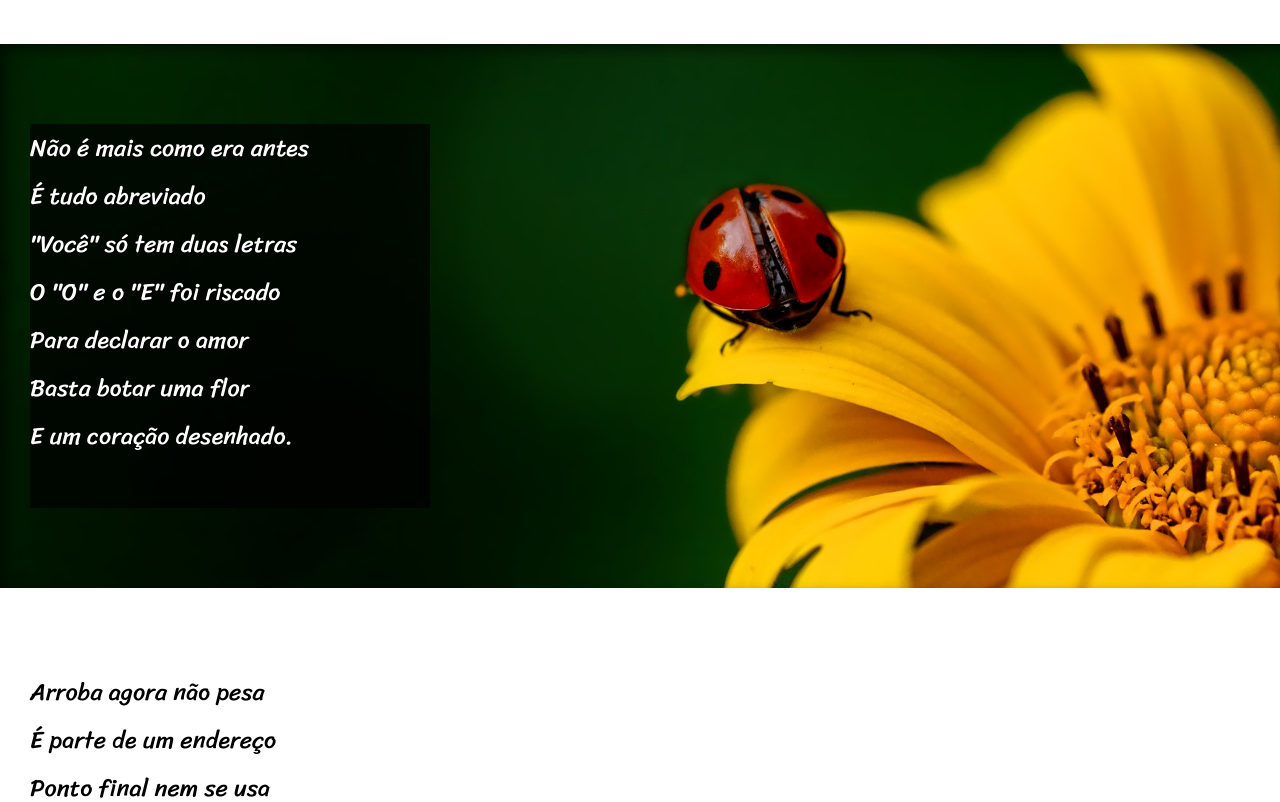
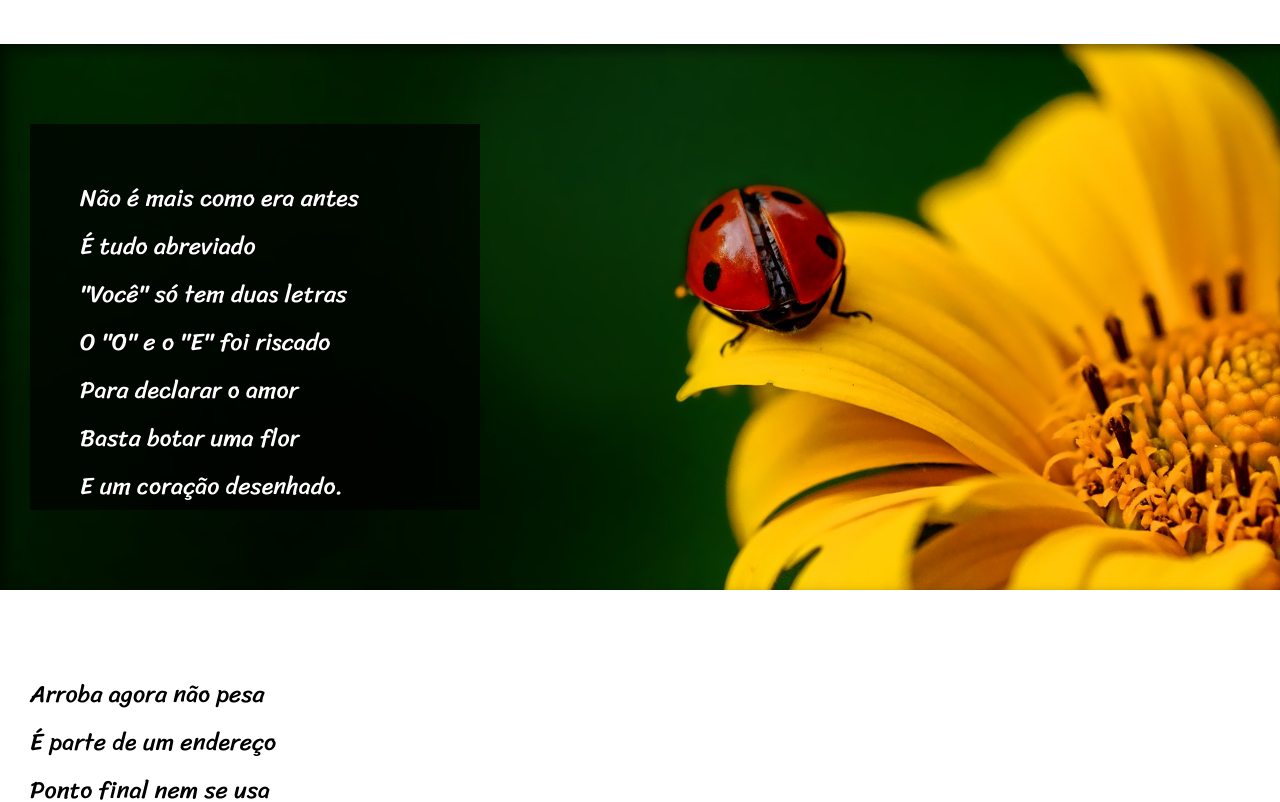
Before and after one commit to EldaRamos/Projeto-Cordel, a plain HTML site: page index.html in a window 1280 px wide. Shown: the part 760-1562 px from the top of the page. Drawn offline with Linux system fonts and the light colour scheme.

Commit message:
Corrigindo espaçamento dos parágrafos

```diff
--- a/style.css
+++ b/style.css
@@ -67,6 +67,7 @@ section p {
 }
 .imagem p {
     width: 400px;
+    padding: 50px 0 0 50px;
     background-color: rgba(0, 0, 0, 0.7);
     text-shadow: 1px 1px 0px black;
 }
```
